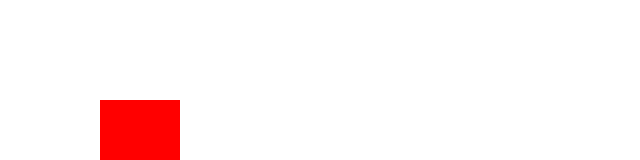
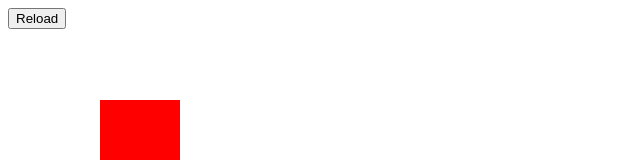
Before and after one commit to nikolaijivkov/testbench, a plain HTML site: page tester.html in a window 1280 px wide. Shown: the top 160 px of the page, without its empty margins (0-640 px from the left). Drawn offline with Linux system fonts and the light colour scheme.

Commit message:
Update tester.html

```diff
--- a/tester.html
+++ b/tester.html
@@ -25,7 +25,9 @@
 
 <body>
 
+<button onclick="location.reload();">Reload</button>
 <div id="rotato"></div>
+
 
 </body>
 </html>
```
